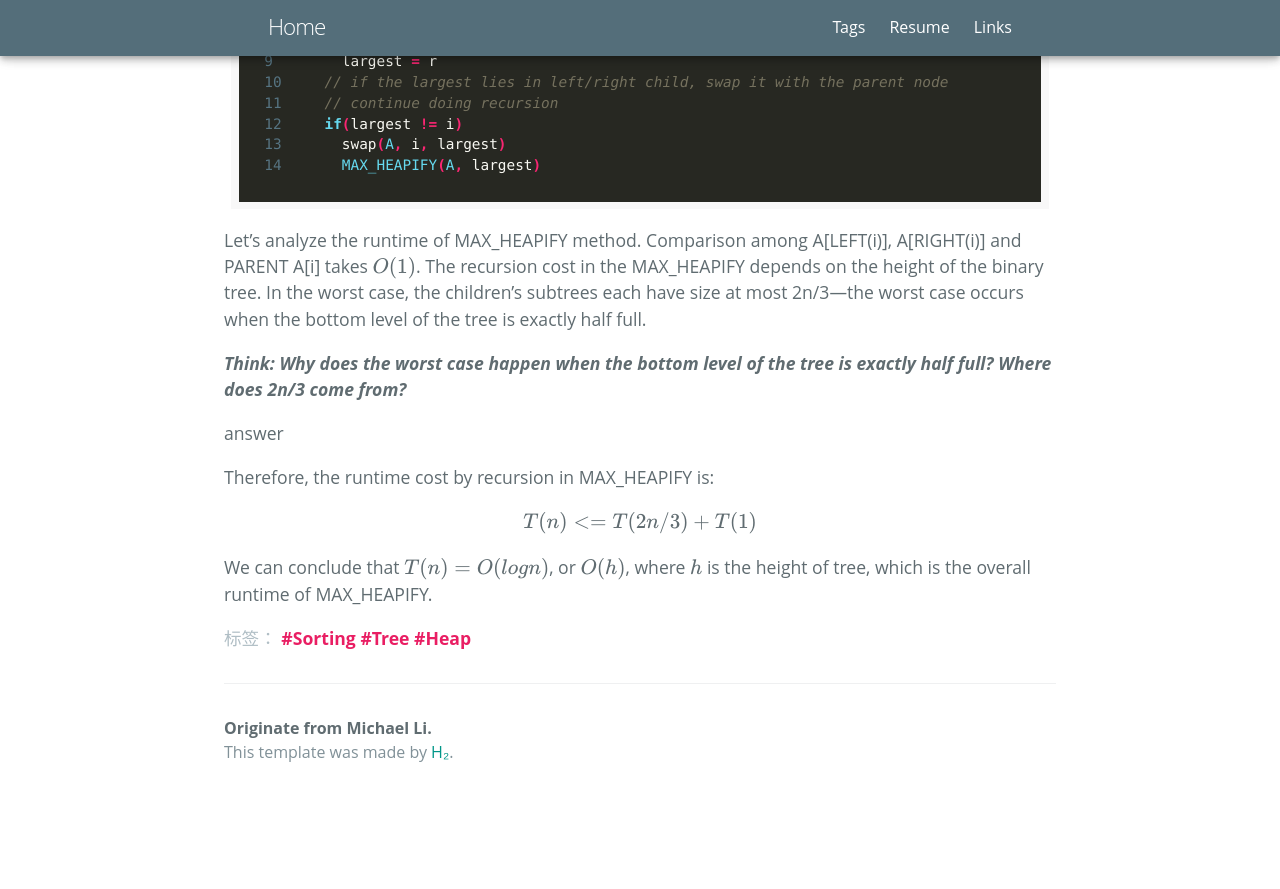
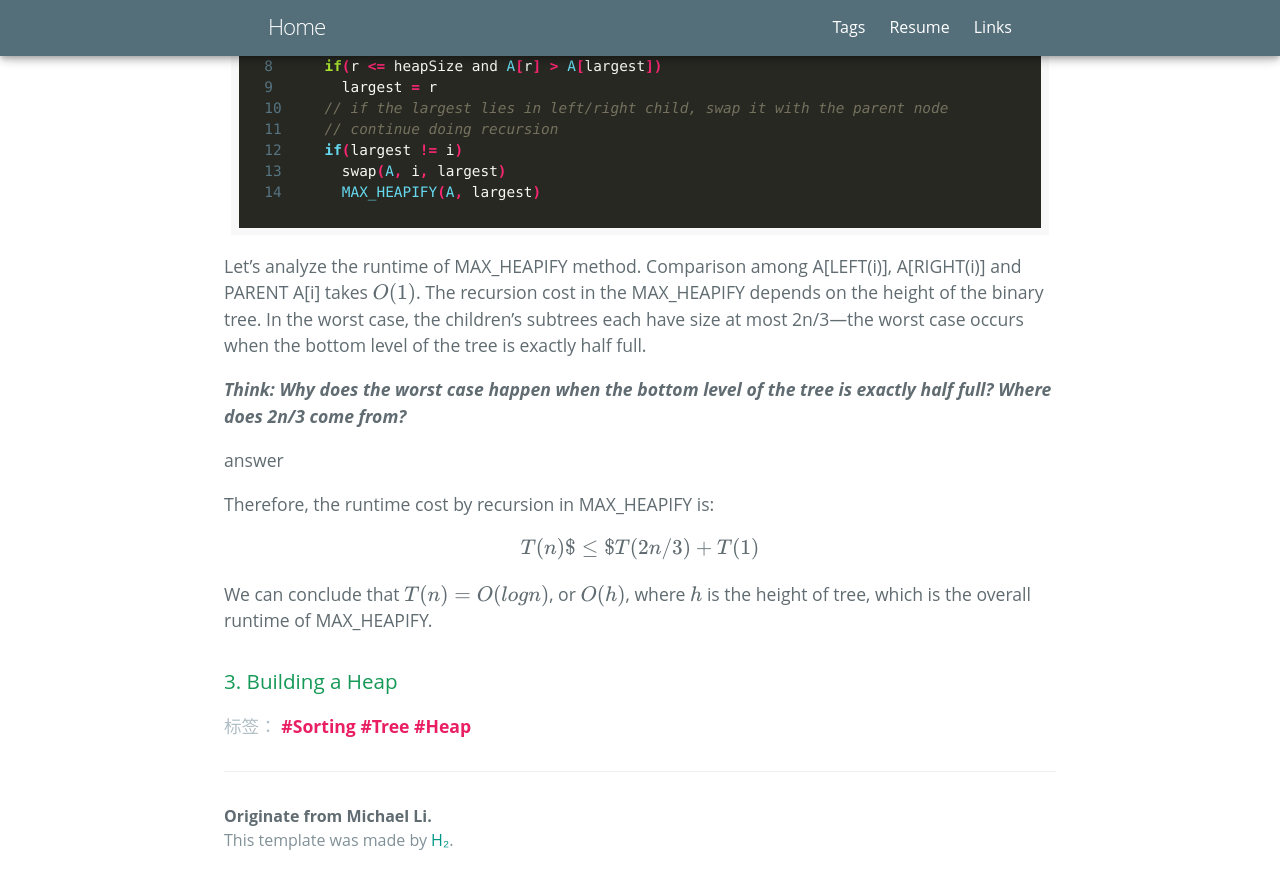
Before and after one commit to zl323/zl323.github.io, a Jekyll site: the page built from _posts/2020-05-16-Heap-Sort.md, in a window 1280 px wide and 900 px high, scrolled down 2089 px. Shown: the top 889 px of the window. Built offline with Jekyll 4.4.1, drawn with Linux system fonts in a browser that asks for light colours; some web fonts are replaced; formulas are drawn with MathJax 3; before the commit the page ends 2901 px from its top, so only the background shows below that.

Commit message:
edit heap sort

```diff
--- a/_posts/2020-05-16-Heap-Sort.md
+++ b/_posts/2020-05-16-Heap-Sort.md
@@ -11,6 +11,7 @@
 [Table of Content](2020-05-16-Heap-Sort.md)
 - [1. Binary Heap - Data Structure](#1-binary-heap---data-structure)
 - [2. Maintaining the Heap Property (Max-Heap)](#2-maintaining-the-heap-property-max-heap)
+- [3. Building a Heap](#3-building-a-heap)
 
 ### 1. Binary Heap - Data Structure
 A binary heap is a specialized *binary tree-based* data structure which is essentially an ***almost complete tree*** that satisfies the binary heap property. There are two types of binary heaps, max-heaps and min-heaps.
@@ -73,6 +74,8 @@
 
 Therefore, the runtime cost by recursion in MAX_HEAPIFY is:
 \\[
-T(n) <= T(2n/3) + T(1)
+T(n) $\leq$ T(2n/3) + T(1)
 \\]
 We can conclude that $T(n) = O(logn)$, or $O(h)$, where $h$ is the height of tree, which is the overall runtime of MAX_HEAPIFY.
+
+### 3. Building a Heap
```
